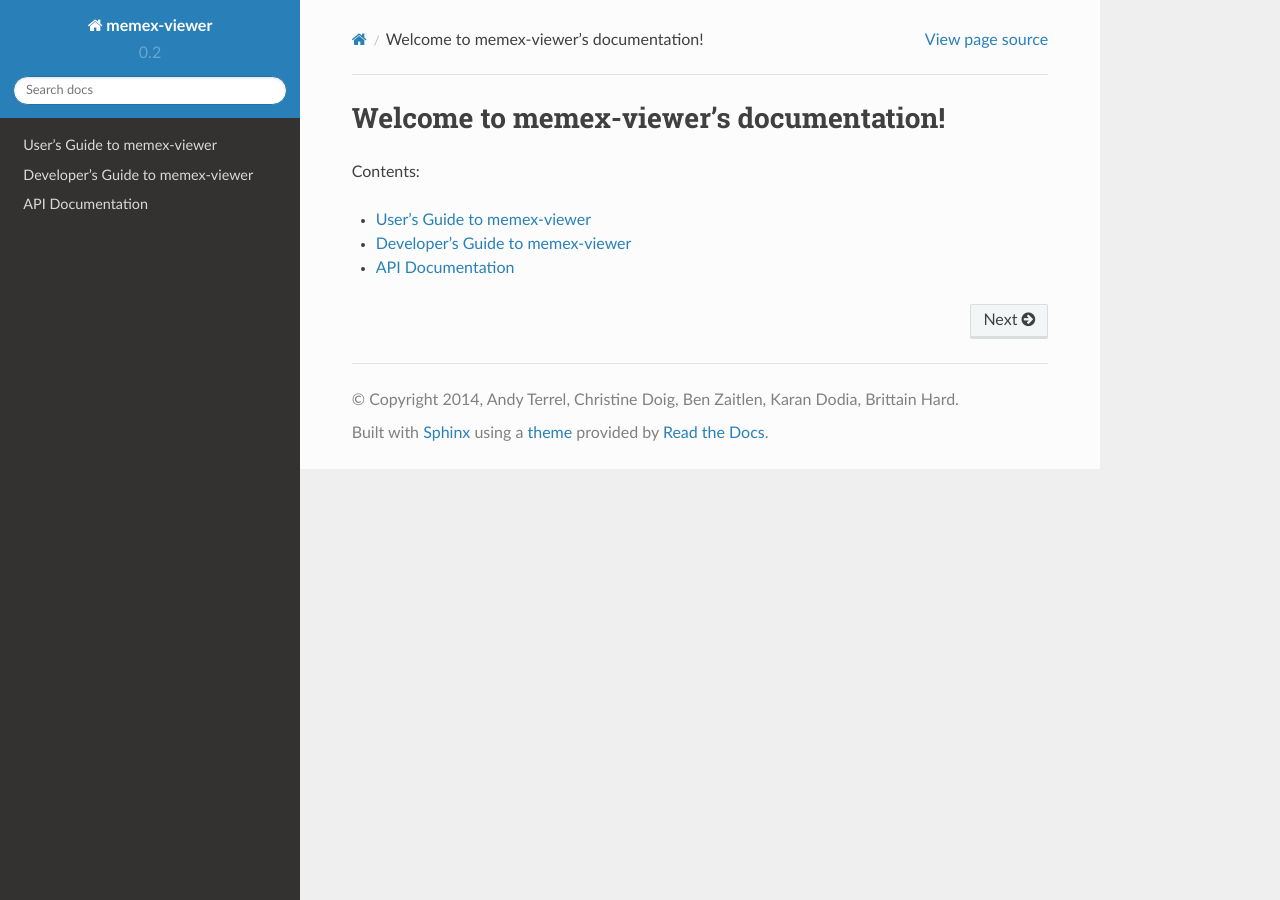
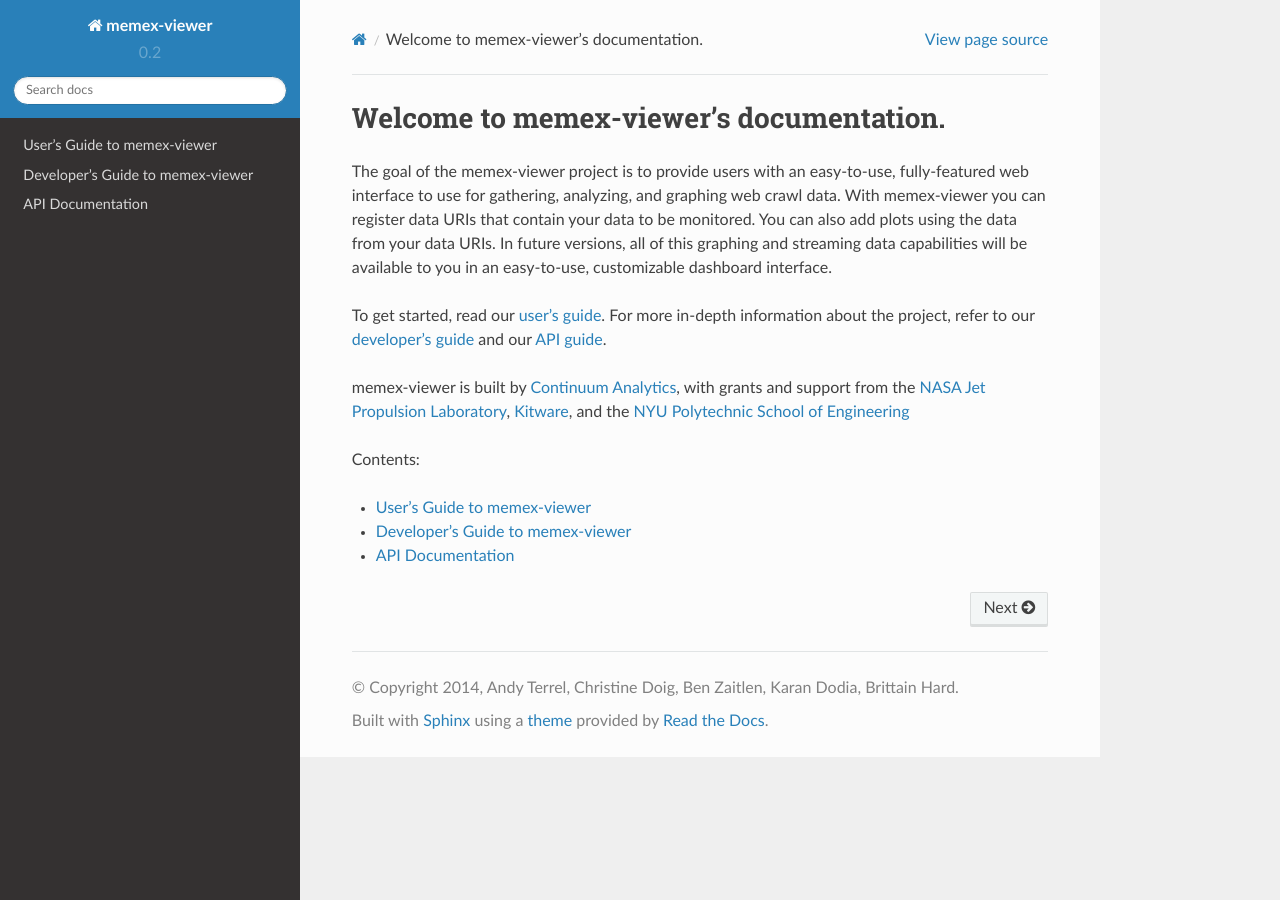
Before and after one commit to nasa-jpl-memex/memex-explorer, a Sphinx documentation site: the page built from docs/source/index.rst, in a window 1280 px wide. Built offline with Sphinx 7.4.7 and the Read the Docs theme 2.0.0, drawn with Linux system fonts in a browser that asks for light colours.

Commit message:
Added text for index.

```diff
--- a/docs/source/index.rst
+++ b/docs/source/index.rst
@@ -1,10 +1,11 @@
-.. memex-viewer documentation master file, created by
-   sphinx-quickstart on Mon Nov  3 14:44:48 2014.
-   You can adapt this file completely to your liking, but it should at least
-   contain the root `toctree` directive.
+Welcome to memex-viewer's documentation.
+========================================
 
-Welcome to memex-viewer's documentation!
-========================================
+The goal of the memex-viewer project is to provide users with an easy-to-use, fully-featured web interface to use for gathering, analyzing, and graphing web crawl data. With memex-viewer you can register data URIs that contain your data to be monitored. You can also add plots using the data from your data URIs. In future versions, all of this graphing and streaming data capabilities will be available to you in an easy-to-use, customizable dashboard interface.
+
+To get started, read our `user's guide <user_guide.html>`_. For more in-depth information about the project, refer to our `developer's guide <dev_guide.html>`_ and our `API guide <api.html>`_.
+
+memex-viewer is built by `Continuum Analytics <http://continuum.io/>`_, with grants and support from the `NASA Jet Propulsion Laboratory <http://www.jpl.nasa.gov/>`_, `Kitware <http://www.kitware.com/>`_, and the `NYU Polytechnic School of Engineering <http://engineering.nyu.edu/>`_
 
 Contents:
 
```
